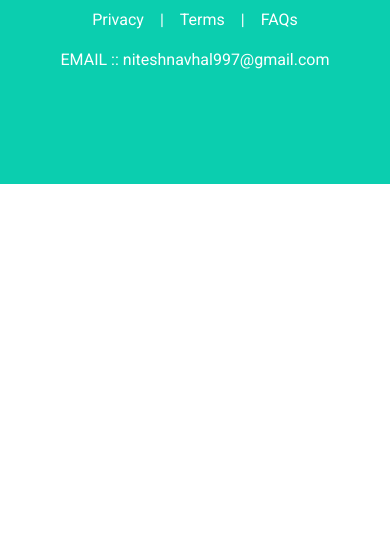
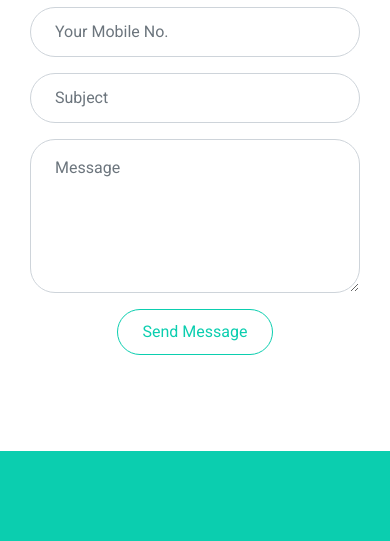
Before and after one commit to kakashihayate/myprofile, a plain HTML site: page index.html in a window 390 px wide. Shown: the part 7687-8228 px from the top of the page. Before the commit the page ends 7871 px from the top, so only its background shows below. Drawn offline with nearby package versions, Linux system fonts and the light colour scheme; files that its build step writes are made by us from their sources.

Commit message:
commit index file

```diff
--- a/index.html
+++ b/index.html
@@ -477,7 +477,7 @@
 
 
     <!-- Contact Start -->
-    <div class="container-fluid py-5" id="contact" style="display:none;">
+    <div class="container-fluid py-5" id="contact">
         <div class="container">
             <div class="position-relative d-flex align-items-center justify-content-center">
                 <h1 class="display-1 text-uppercase text-white" style="-webkit-text-stroke: 1px #dee2e6;">Contact</h1>
@@ -495,8 +495,8 @@
                                     <p class="help-block text-danger"></p>
                                 </div>
                                 <div class="control-group col-sm-6">
-                                    <input type="email" class="form-control p-4" id="email" placeholder="Your Email"
-                                        required="required" data-validation-required-message="Please enter your email" />
+                                  <input type="tel" class="form-control p-4" id="email" placeholder="Your Mobile No."
+                                        required="required" data-validation-required-message="Please enter your Mobile NO" />
                                     <p class="help-block text-danger"></p>
                                 </div>
                             </div>
```
